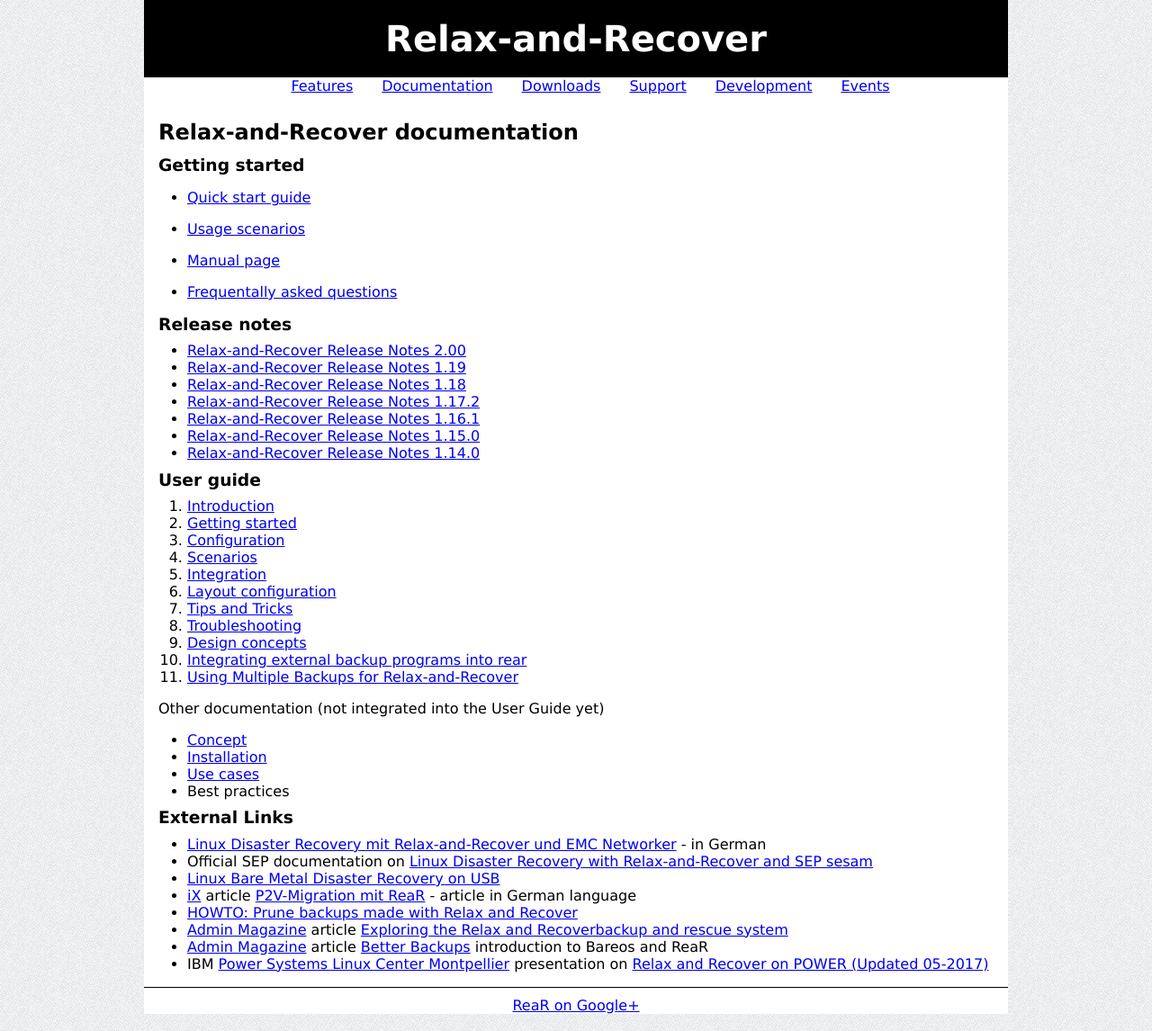
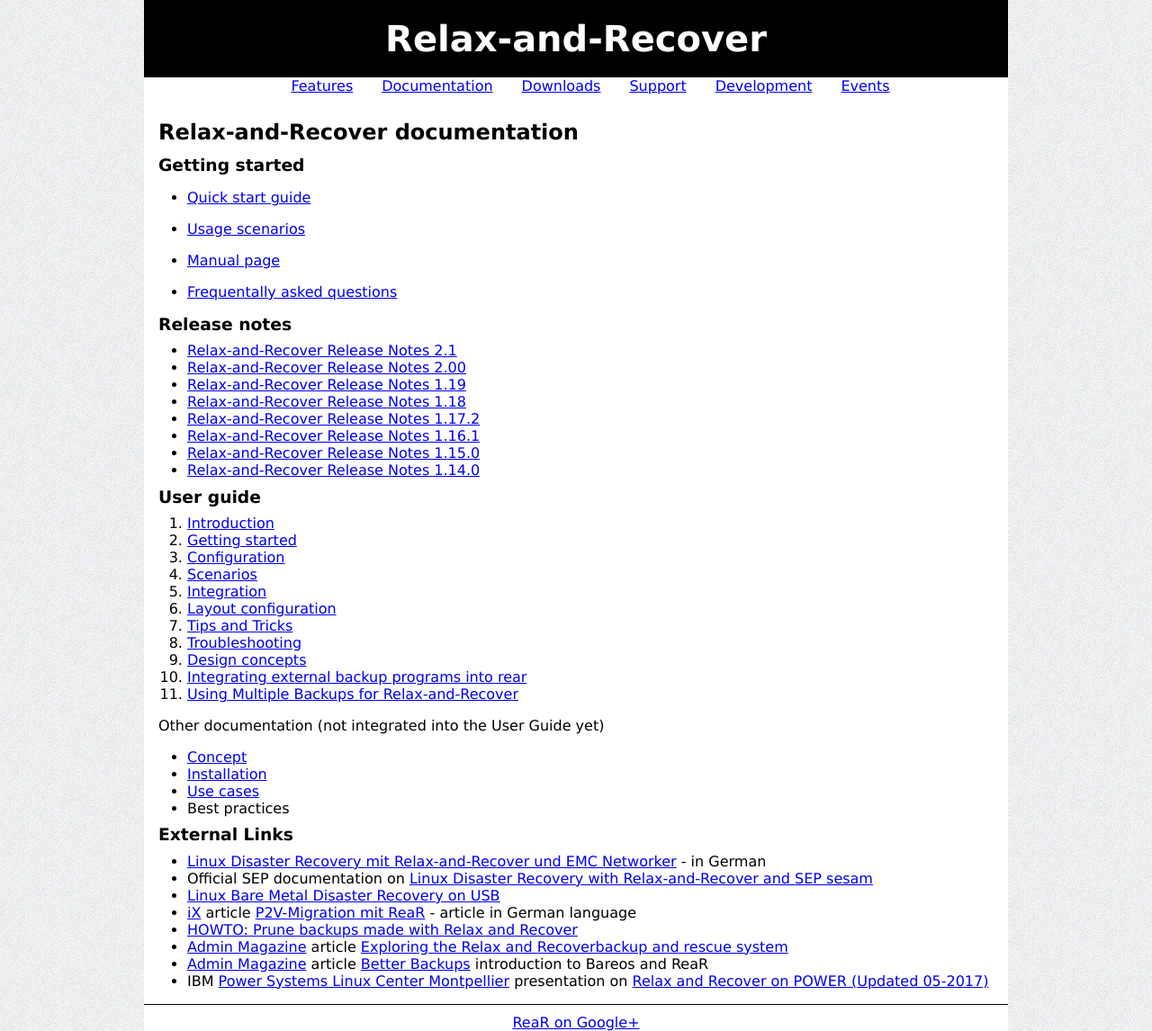
Before and after one commit to rear/rear.github.com, a Jekyll site: the page built from documentation/index.md, in a window 1280 px wide. Shown: the whole page at 90% size. Built offline with Jekyll 4.4.1, drawn with Linux system fonts in a browser that asks for light colours; comment, search, counter and statistics services are not loaded.

Commit message:
adding release notes v2.1 to the documentation list

```diff
--- a/documentation/index.md
+++ b/documentation/index.md
@@ -17,6 +17,7 @@
 
 ### Release notes
 
+ - [Relax-and-Recover Release Notes 2.1](http://relax-and-recover.org/documentation/release-notes-2-1)
  - [Relax-and-Recover Release Notes 2.00](http://relax-and-recover.org/documentation/release-notes-2-00)
  - [Relax-and-Recover Release Notes 1.19](http://relax-and-recover.org/documentation/release-notes-1-19)
  - [Relax-and-Recover Release Notes 1.18](http://relax-and-recover.org/documentation/release-notes-1-18)
```
